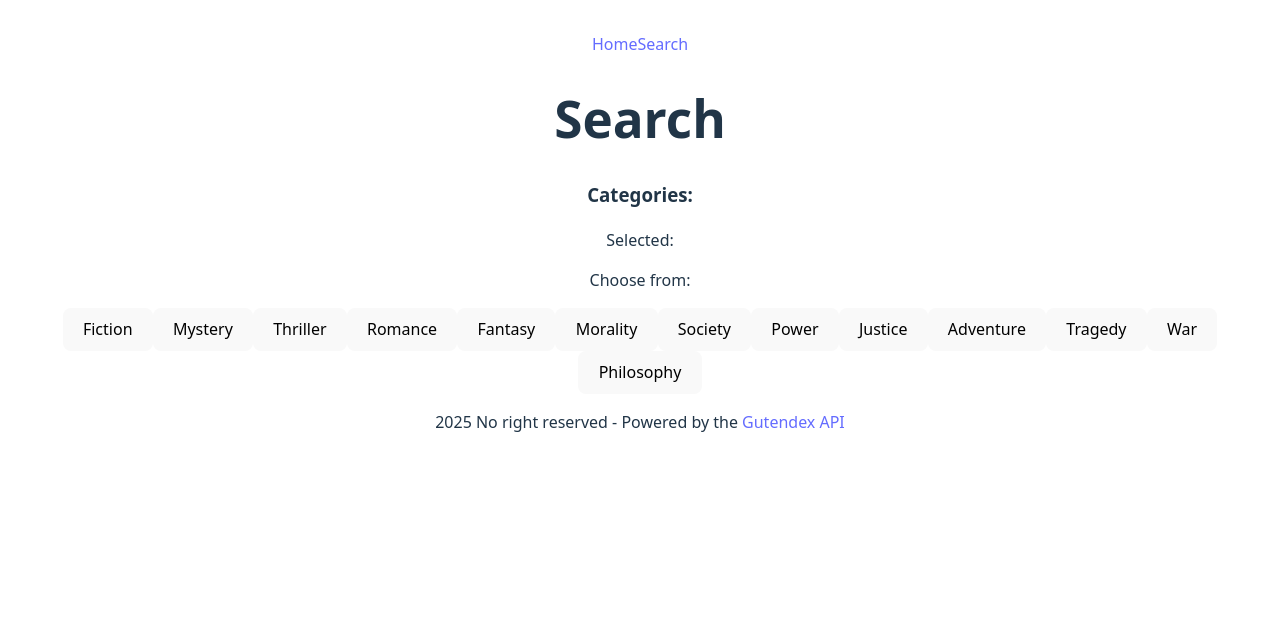
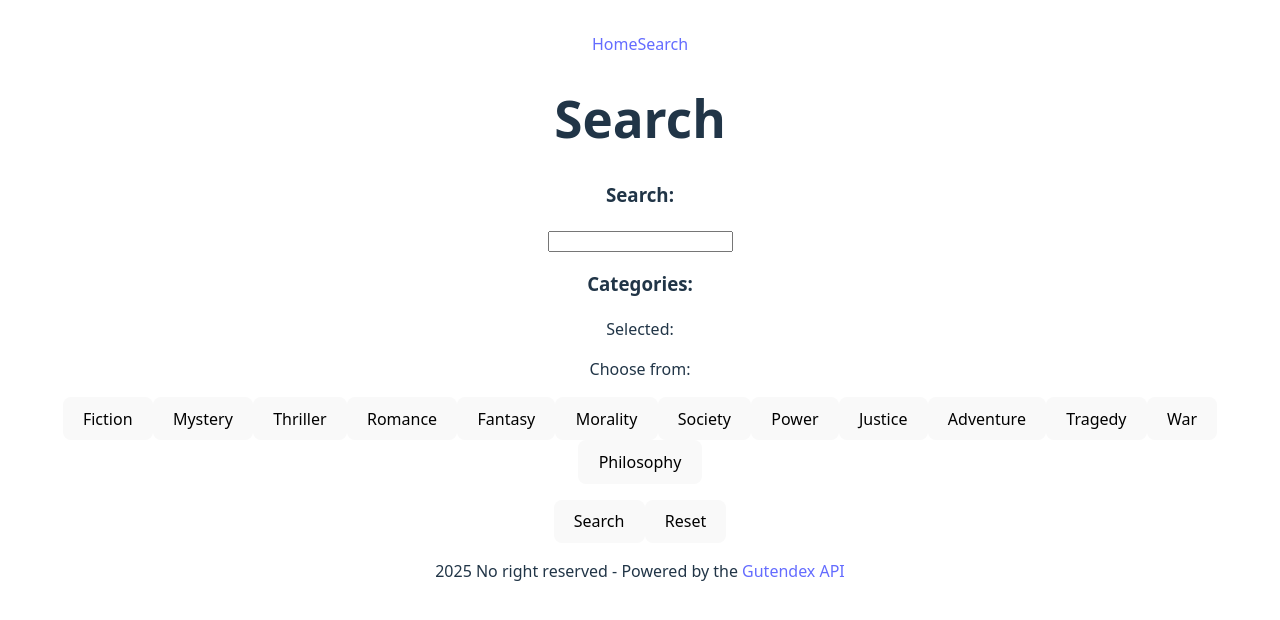
Before and after one commit to joerundh/book-keeper, a React (Vite) app: page /search in a window 1280 px wide. Shown: the top 620 px of the page. Built offline with nearby package versions, Linux system fonts and the light colour scheme.

Commit message:
search query and topcs (categories) can be submitted when search performed, ready to be fetched by useSearchParams

```diff
--- a/src/components/SelectionInput.jsx
+++ b/src/components/SelectionInput.jsx
@@ -18,7 +18,7 @@ export default function SelectionInput({ selection, options, setter }) {
                 {
                     options.filter(option => selection.includes(option))
                             .map((option, index) => (
-                                <button key={index} onClick={() => unselectOption(option)}>{option}</button>
+                                <button key={index} onClick={e => { e.preventDefault(); unselectOption(option); }}>{option}</button>
                             ))
                 }
             </div>
@@ -27,7 +27,7 @@ export default function SelectionInput({ selection, options, setter }) {
                 {
                     options.filter(option => !selection.includes(option))
                             .map((option, index) => (
-                                <button key={index} onClick={() => selectOption(option)}>{option}</button>
+                                <button key={index} onClick={e => { e.preventDefault(); selectOption(option); }}>{option}</button>
                             ))
                 }
             </div>
--- a/src/pages/Search.jsx
+++ b/src/pages/Search.jsx
@@ -1,4 +1,4 @@
-import { useState } from "react";
+import { useEffect, useState } from "react";
 import { useQuery } from "@tanstack/react-query";
 import { useSearchParams } from "react-router-dom";
 import SelectionInput from "../components/SelectionInput";
@@ -33,19 +33,46 @@ const categories = [
 ];
 
 export default function Search() {
-    const [ searchCategories, setSearchCategories ] = useState([]);
+    const [ search, setSearch ] = useState("");
+    const [ topic, setTopic ] = useState("");
+
+    const [ selectedCategories, setSelectedCategories ] = useState([]);
+    useEffect(() => {
+        setTopic(selectedCategories.map(category => category.toLowerCase()).join(","))
+    }, [ selectedCategories ])
 
     const [ searchParams ] = useSearchParams();
+
     const { data, isLoading, error } = useQuery({
-        queryKey: "bookSearch",
+        queryKey: [ "bookSearch" ],
         queryFn: searchApi,
         enabled: !!searchParams.size
     });
+
+    const resetSearchForm = () => {
+        setSearch("");
+        setSelectedCategories([]);
+    }
+
     return (
         <>
             <h1>Search</h1>
-            <h3>Categories:</h3>
-            <SelectionInput selection={searchCategories} options={categories} setter={setSearchCategories} />
+            <form method="GET">
+                <div>
+                    <h3>Search:</h3>
+                    <input type="text" name="search" value={search} onChange={e => setSearch(e.target.value)} />
+                </div>
+                <div>
+                    <h3>Categories:</h3>
+                    <input type="hidden" name="topic" value={topic} />
+                    <SelectionInput selection={selectedCategories} options={categories} setter={setSelectedCategories} />
+                </div>
+                <p></p>
+                <div>
+                    <button>Search</button>
+                    <button onClick={e => { e.preventDefault(); resetSearchForm(); }}>Reset</button>
+                </div>
+            </form>
         </>
     )
 }
```
